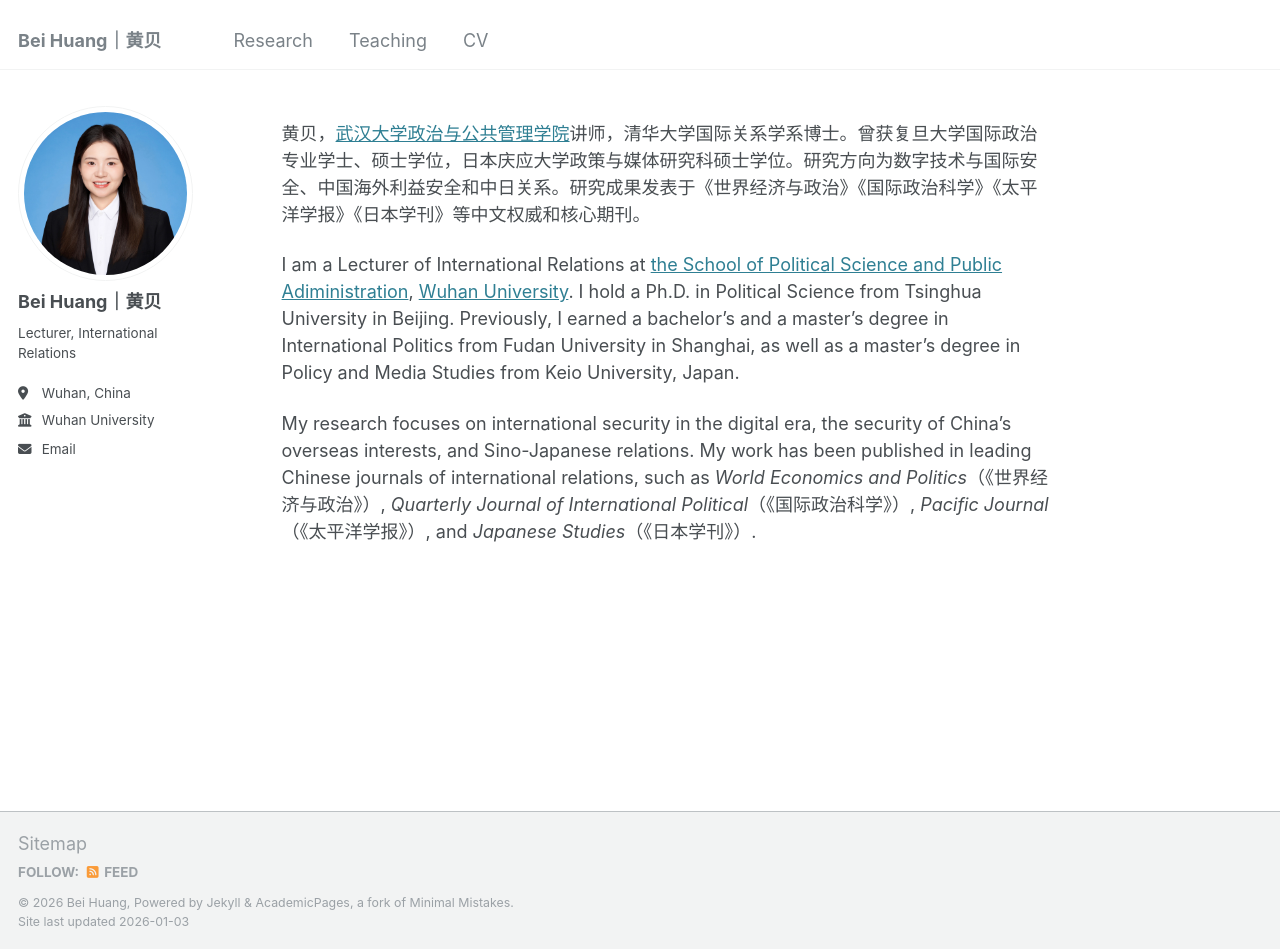
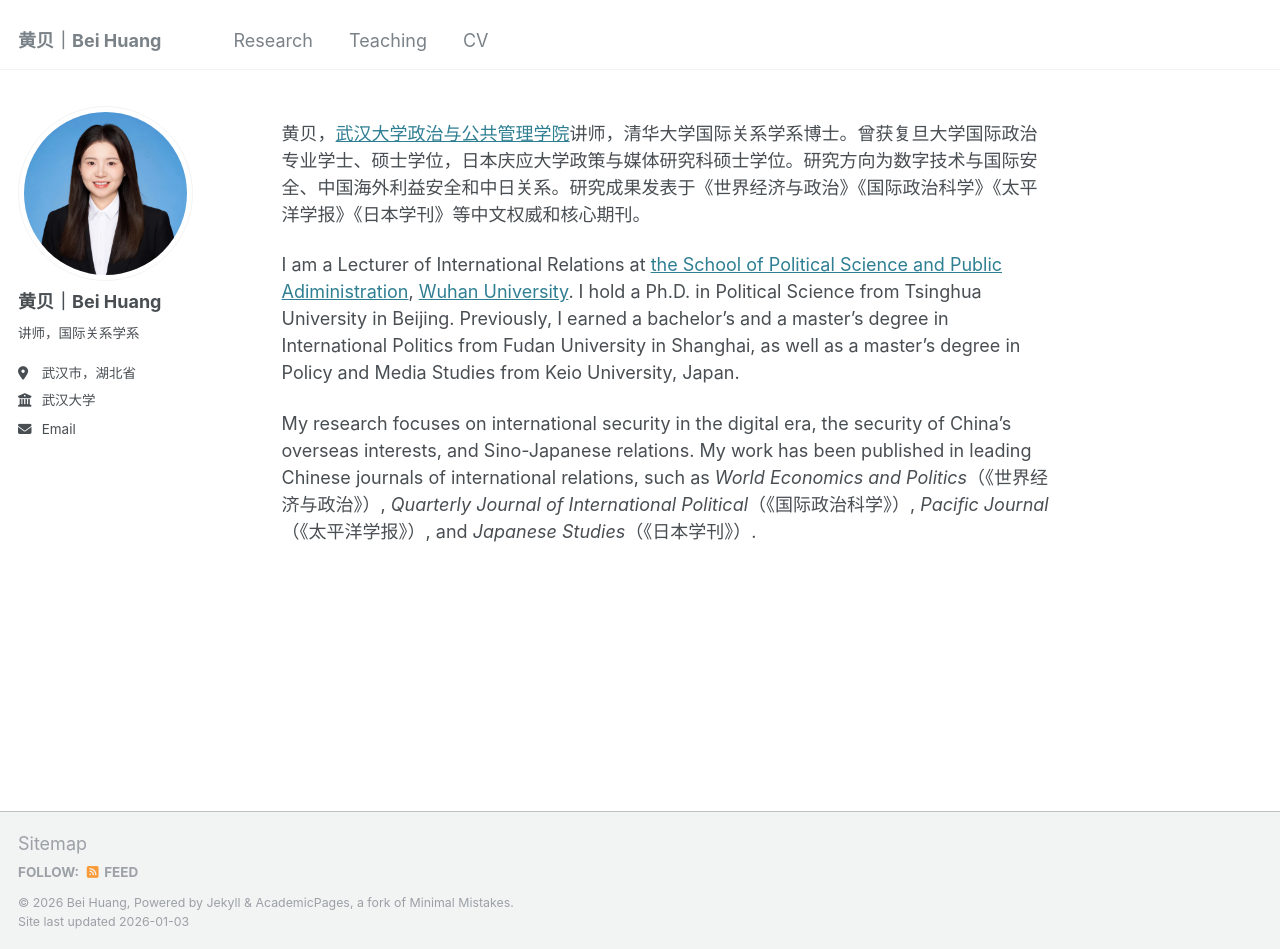
Before and after one commit to huangb5094/huangb5094.github.io, a Jekyll site: the page built from _pages/about.md, in a window 1280 px wide and 949 px high. Built offline with Jekyll 4.4.1, drawn with Linux system fonts in a browser that asks for light colours.

Commit message:
Update _config.yml

```diff
--- a/_config.yml
+++ b/_config.yml
@@ -8,7 +8,7 @@
 
 # Basic Site Settings
 locale                   : "en-US"
-title                    : "Bei Huang｜黄贝"
+title                    : "黄贝｜Bei Huang"
 title_separator          : "-"
 name                     : &name "Bei Huang"
 description              : &description "  "
@@ -22,11 +22,11 @@ repository               : "academicpages/academicpages.github.io"
 author:
   # Biographic information
   avatar           : "profile1.jpg"
-  name             : "Bei Huang｜黄贝"
+  name             : "黄贝｜Bei Huang"
   pronouns         : # example: "she/her"
-  bio              : "Lecturer, International Relations"
-  location         : "Wuhan, China"
-  employer         : "Wuhan University"
+  bio              : "讲师，国际关系学系"
+  location         : "武汉市，湖北省"
+  employer         : "武汉大学"
   uri              : # URL
   email            : "hbbahb@163.com"
 
```
